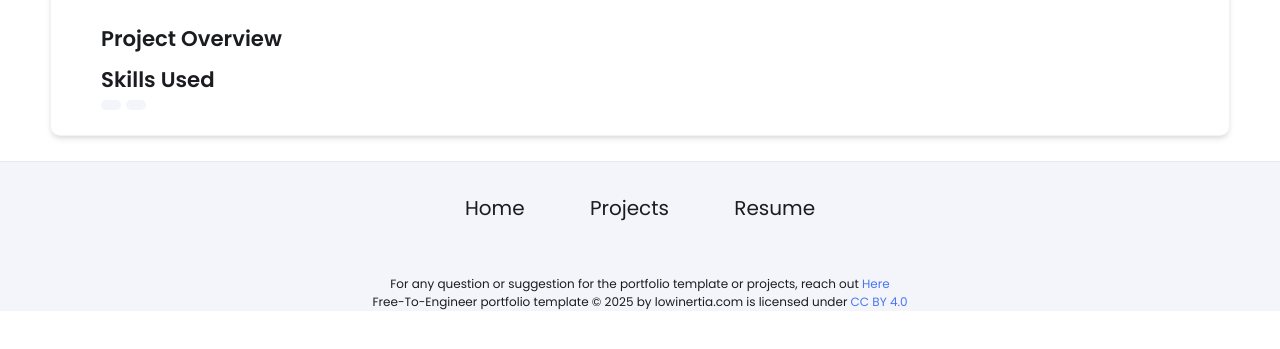
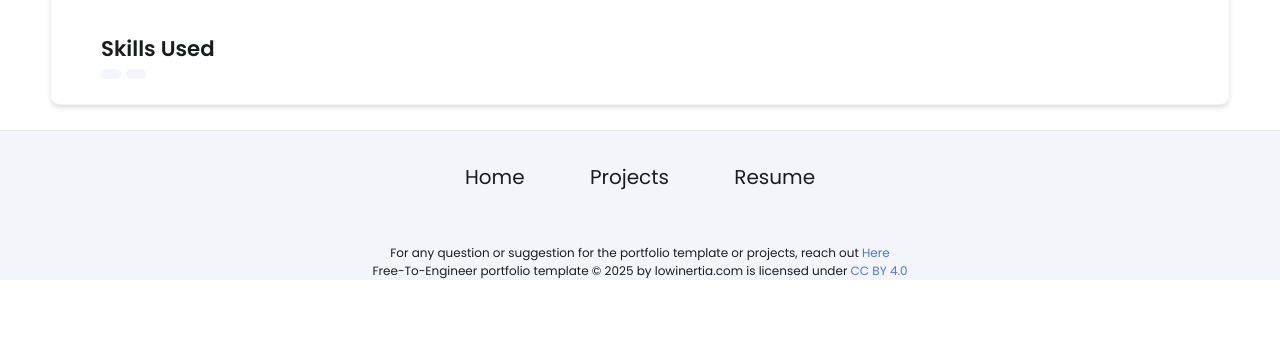
Before and after one commit to MegaPerkyCello/MegaPerkyCello.github.io, a Jekyll site: the page built from Reference/template.md, in a window 1280 px wide, cut to the strip 494-843 px from the top of the page. Built offline with Jekyll 4.4.1, drawn with Linux system fonts in a browser that asks for light colours.

Commit message:
Update post.html

```diff
--- a/_layouts/post.html
+++ b/_layouts/post.html
@@ -15,7 +15,7 @@ layout: wrapper
         </div>
 
         <div class="project-description">
-            <h2>Project Overview</h2>
+            <!-- <h2>Project Overview</h2> -->
             <!-- <p>{{ page.description }}</p> -->
         </div>
         <div class="skills-card">
```
